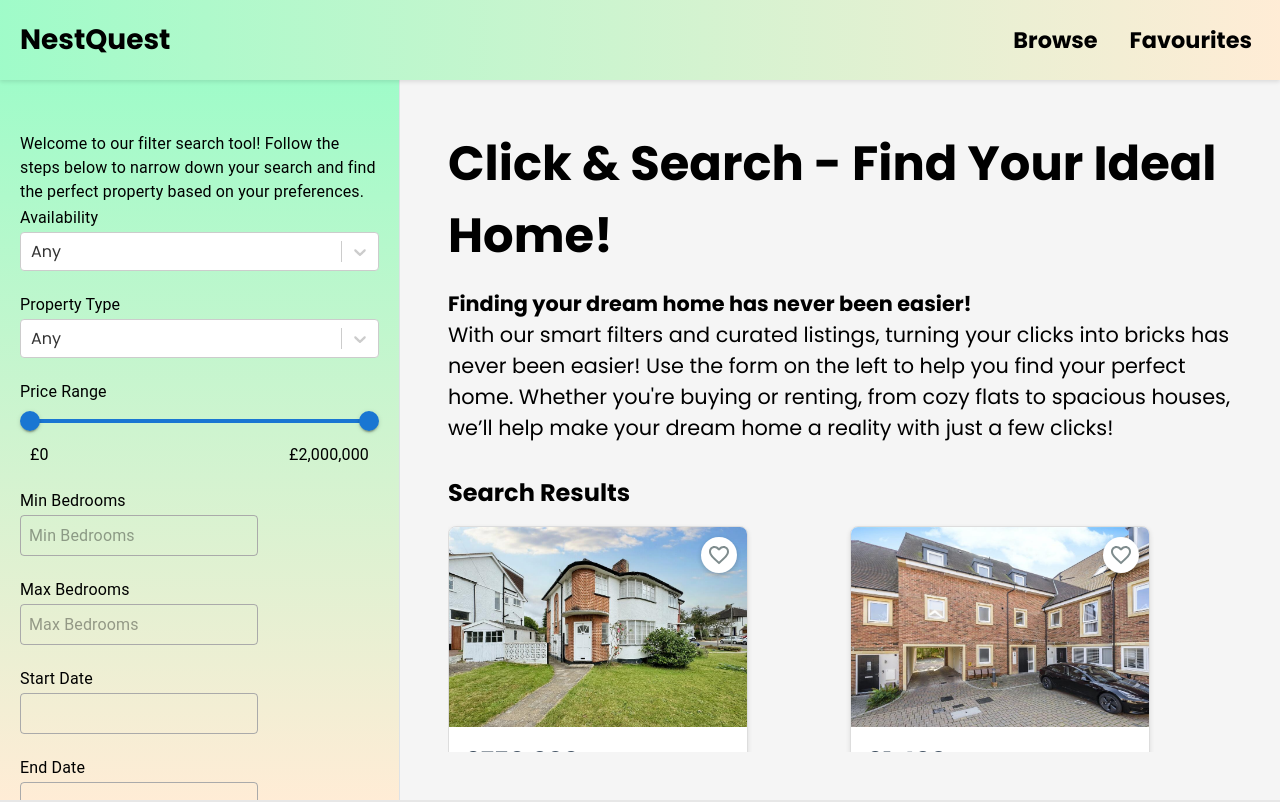
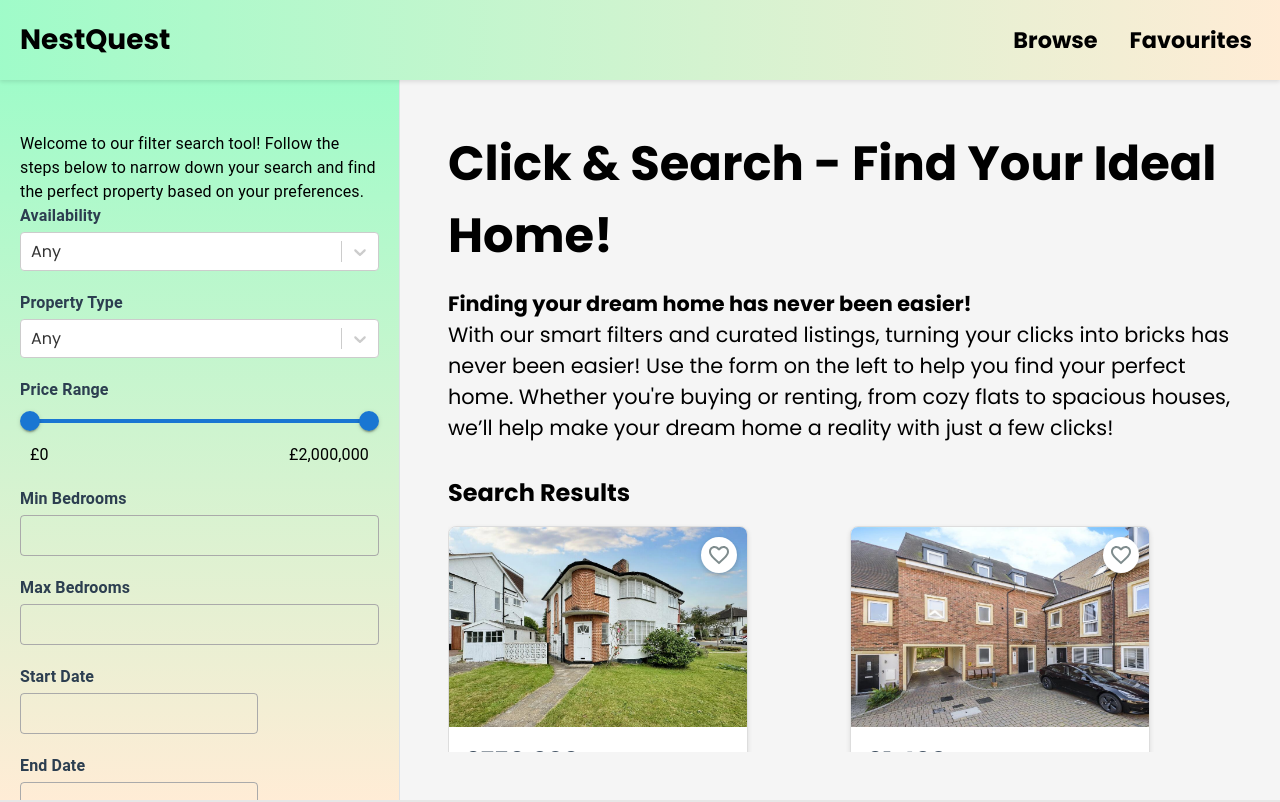
Before and after one commit to ParamaHerath/Estate-Agent-WebApp, a React (Vite) app: page /search in a window 1280 px wide. Shown: the top 802 px of the page. Built offline with nearby package versions, Linux system fonts and the light colour scheme.

Commit message:
Used better MUI Form Components

```diff
--- a/src/components/SearchForm.jsx
+++ b/src/components/SearchForm.jsx
@@ -1,13 +1,13 @@
 import { useState } from 'react';
 import Select from 'react-select';
 import DatePicker from 'react-datepicker';
-import { NumericFormat } from 'react-number-format';
 import {
   Button,
   Slider,
   TextField,
   Box,
-  Typography
+  Typography,
+  FormLabel
 } from '@mui/material';
 import SearchIcon from '@mui/icons-material/Search';
 import "react-datepicker/dist/react-datepicker.css";
@@ -60,8 +60,9 @@ function SearchForm({ onSearch }) {
       <Typography variant="body1">
         Welcome to our filter search tool! Follow the steps below to narrow down your search and find the perfect property based on your preferences.
       </Typography>
+
       <div className={styles.formGroup}>
-        <Typography variant="subtitle1">Availability</Typography>
+        <FormLabel>Availability</FormLabel>
         <Select
           value={filters.availability}
           onChange={(option) => handleChange('availability', option)}
@@ -71,7 +72,7 @@ function SearchForm({ onSearch }) {
       </div>
 
       <div className={styles.formGroup}>
-        <Typography variant="subtitle1">Property Type</Typography>
+        <FormLabel>Property Type</FormLabel>
         <Select
           value={filters.type}
           onChange={(option) => handleChange('type', option)}
@@ -81,7 +82,7 @@ function SearchForm({ onSearch }) {
       </div>
 
       <div className={styles.formGroup}>
-        <Typography variant="subtitle1">Price Range</Typography>
+        <FormLabel>Price Range</FormLabel>
         <Box sx={{ width: '100%', padding: '0 10px' }}>
           <Slider
             value={filters.priceRange}
@@ -101,32 +102,30 @@ function SearchForm({ onSearch }) {
 
       <div className={styles.formRow}>
         <div className={styles.formGroup}>
-          <Typography variant="subtitle1">Min Bedrooms</Typography>
-          <NumericFormat
-            customInput={TextField}
+          <FormLabel>Min Bedrooms</FormLabel>
+          <TextField
+            type="number"
             value={filters.minBedrooms}
-            onValueChange={(values) => handleChange('minBedrooms', values.value)}
-            allowNegative={false}
-            isAllowed={(values) => values.value <= 10}
-            placeholder="Min Bedrooms"
+            onChange={(e) => handleChange('minBedrooms', e.target.value)}
+            inputProps={{ min: "1" }}
+            fullWidth
           />
         </div>
         <div className={styles.formGroup}>
-          <Typography variant="subtitle1">Max Bedrooms</Typography>
-          <NumericFormat
-            customInput={TextField}
+          <FormLabel>Max Bedrooms</FormLabel>
+          <TextField
+            type="number"
             value={filters.maxBedrooms}
-            onValueChange={(values) => handleChange('maxBedrooms', values.value)}
-            allowNegative={false}
-            isAllowed={(values) => values.value <= 10}
-            placeholder="Max Bedrooms"
+            onChange={(e) => handleChange('maxBedrooms', e.target.value)}
+            inputProps={{ min: "1" }}
+            fullWidth
           />
         </div>
       </div>
 
       <div className={styles.formRow}>
         <div className={styles.formGroup}>
-          <Typography variant="subtitle1">Start Date</Typography>
+          <FormLabel>Start Date</FormLabel>
           <DatePicker
             selected={filters.startDate}
             onChange={(date) => handleChange('startDate', date)}
@@ -138,7 +137,7 @@ function SearchForm({ onSearch }) {
           />
         </div>
         <div className={styles.formGroup}>
-          <Typography variant="subtitle1">End Date</Typography>
+          <FormLabel>End Date</FormLabel>
           <DatePicker
             selected={filters.endDate}
             onChange={(date) => handleChange('endDate', date)}
@@ -153,7 +152,7 @@ function SearchForm({ onSearch }) {
       </div>
 
       <div className={styles.formGroup}>
-        <Typography variant="subtitle1">Location or Postcode Area</Typography>
+        <FormLabel>Location or Postcode Area</FormLabel>
         <TextField
           fullWidth
           name="location"
```
